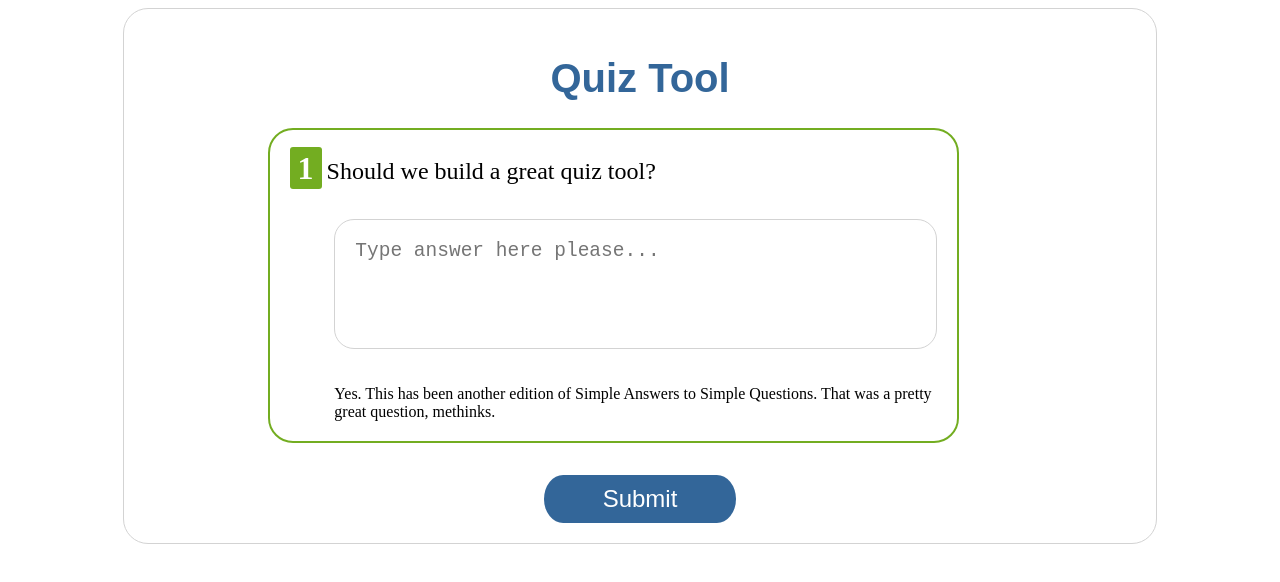
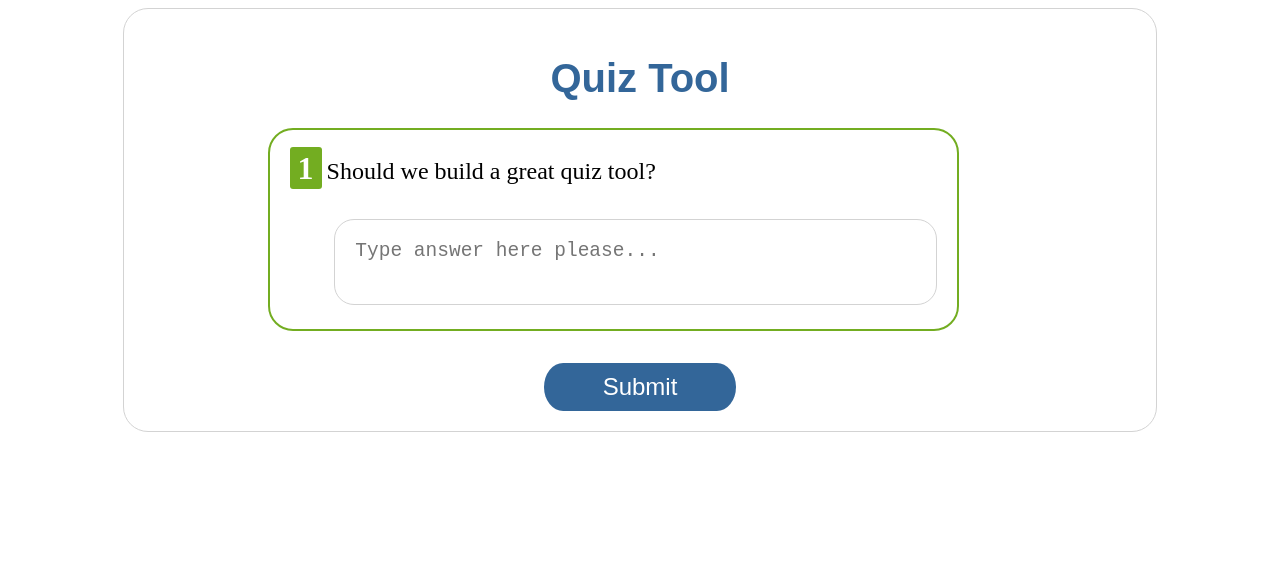
Before and after one commit to fourmajor/quiztool, an Angular app: page / in a window 1280 px wide. Shown: the top 582 px of the page. Built offline with nearby package versions, Linux system fonts and the light colour scheme.

Commit message:
refactor

```diff
--- a/src/app/app.component.html
+++ b/src/app/app.component.html
@@ -14,19 +14,19 @@
 <!-- <h2>Questions:</h2> -->
 <!-- <ol class="questionanswerlist"> -->
 <ol class="custom-counter">
-	<li class="left" *ngFor="let question of questions; let firstQuestion=first;" (click)="onSelect(question)">
+	<li class="left" *ngFor="let question of quiz.questions; let firstQuestion=first;" (click)="alert('test');onSelect(question)">
 		<span class="question">{{question.question}}</span>
         <!-- Set focus on the first textarea. That is, the first question on the quiz/page. -->
-        <div class="useranswer"><textarea [autofocus]="firstQuestion" class="textarea-default" rows="4" cols="80" placeholder="Type answer here please...">{{question.useranswer}}</textarea></div>
-        <div class="answer">{{question.answer}}</div>
+        <div class="useranswer"><textarea ng-model="question.useranswer" [autofocus]="firstQuestion" class="textarea-default" rows="2" cols="80" placeholder="Type answer here please...">{{question.useranswer}}</textarea></div>
+        <div class="answer" [hidden]="!this.wasEvaluated">{{question.answer}}</div>
 	</li>
 </ol>
 
-<button type="submit" class="">Submit</button>
+<button (click)="asdf" ng-click="lkj" type="button" class="">Submit</button>
 
 <div *ngIf="selectedQuestion">
 	<h2>{{selectedQuestion.name}} details!</h2>
-	<div><label>id: </label>{{selectedQuestion.id}}</div>
+	<div><label>id: </label>{{quiz.selectedQuestion.id}}</div>
 	<div>
 	    <label>question: </label>
 	    <input [(ngModel)]="selectedQuestion.question" placeholder="question"/>
@@ -34,6 +34,10 @@
 	<div>
 	    <label>answer: </label>
 	    <input [(ngModel)]="selectedQuestion.answer" placeholder="answer"/>
+	</div>
+	<div>
+	    <label>useranswer: </label>
+	    <input [(ngModel)]="selectedQuestion.useranswer" placeholder="useranswer"/>
 	</div>
 </div>
 
--- a/src/app/app.component.ts
+++ b/src/app/app.component.ts
@@ -1,31 +1,53 @@
 import { Component } from '@angular/core';
+
 
 export class Question {
 	id: number;
 	question: string;
+	answer: string;
     useranswer: string;
-	answer: string;
+    quizid: number;
     /* type: text, multiple choice, multiple-choice only one answer, image, drop-down, etc. */
     /* Will we have subclasses? */
 }
 
 const QUESTIONS: Question[] = [
-  {id:1, question: 'Should we build a great quiz tool?', answer: 'Yes. This has been another edition of Simple Answers to Simple Questions. That was a pretty great question, methinks.', useranswer: ''},
-/*  {id:2, question: 'What is shmooth\'s favorite player??', answer: 'Derek Fisher for some reason.', useranswer: ''},
-  {id:3, question: 'What is fourmajor\'s favorite player?', answer: 'Obviously J Wall', useranswer: ''}*/
+  {id:1, question: 'Should we build a great quiz tool?', answer: 'Yes. This has been another edition of Simple Answers to Simple Questions. That was a pretty great question, methinks.', useranswer: '', quizid: 1}
+  /* {id:2, question: 'What is shmooth\'s favorite player??', answer: 'Derek Fisher for some reason.', useranswer: ''}*/
+  /*{id:3, question: 'What is fourmajor\'s favorite player?', answer: 'Obviously J Wall', useranswer: ''}*/
 ];
+
+export class Quiz {
+    // has the Quiz been evaluated and scored?
+    wasEvaluated: boolean; // why not just set it here?
+
+    questions: Question[]; // get the list of questions from statis data, or service/db, etc.
+
+    selectedQuestion: Question;
+
+    constructor() {
+        this.wasEvaluated = false;
+        this.questions = QUESTIONS;
+    }
+
+}
+
 
 @Component({
     selector: 'app-root',
     templateUrl: './app.component.html',
+    //template:`<h2>Hello, world</h2>` ,
     styleUrls: ['./app.component.css']
 })
 
 export class AppComponent {
     title = 'Quiz Tool';
-  selectedQuestion: Question;
-  questions = QUESTIONS;
+    quiz = new Quiz();
+
+    doAlert(){
+    }
+
     onSelect(question: Question): void {
-    this.selectedQuestion = question;
+        this.quiz.selectedQuestion = question;
     }
 }
```
Lines whose indentation alone changed are shown as unchanged.
